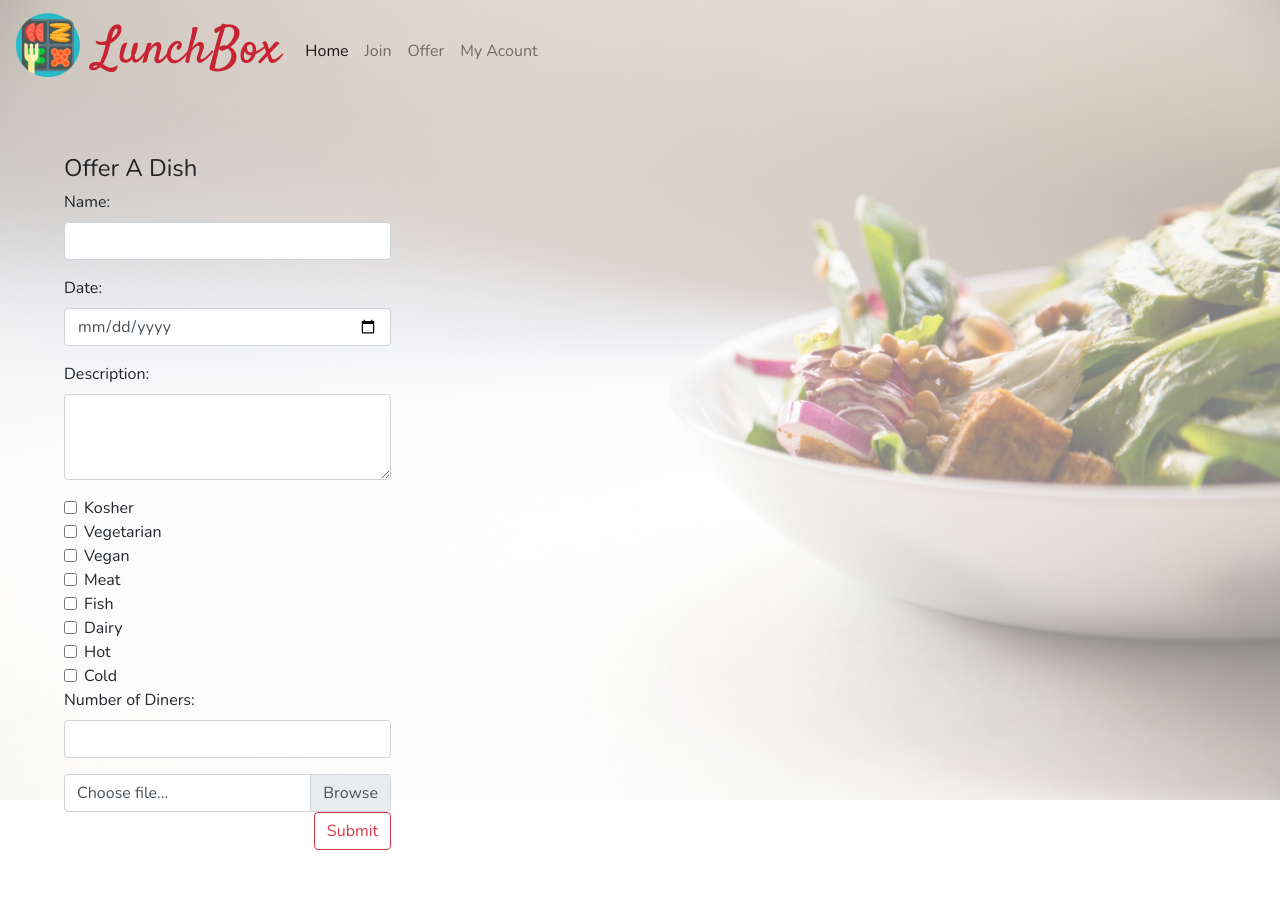
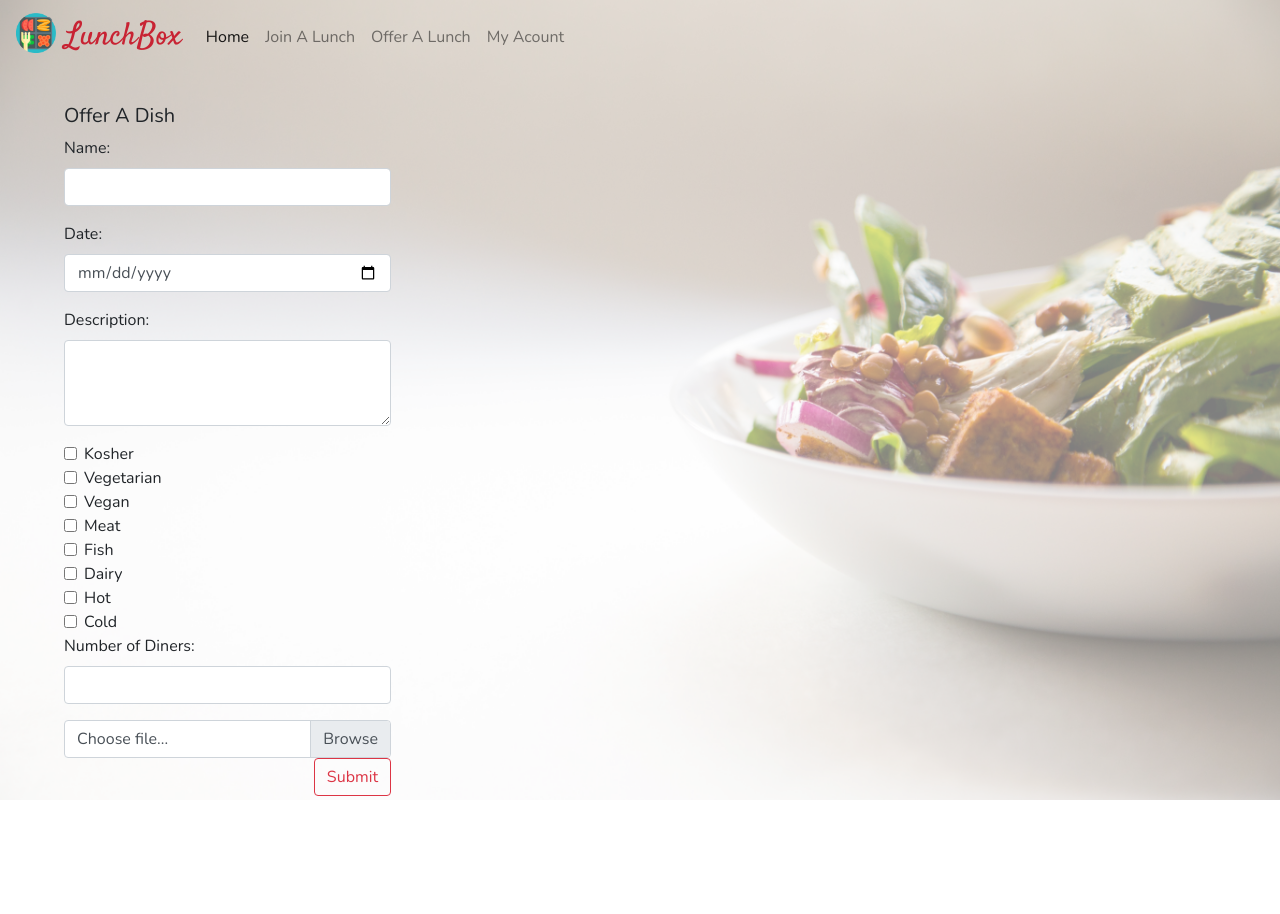
Before and after one commit to natoucs/lunch_box, a Bottle app: page /offer in a window 1280 px wide. After the commit the page ends 800 px from the top, so only its background shows below. Run offline with Bottle, Linux system fonts and the light colour scheme; some libraries are stand-ins or nearby versions.

Commit message:
last commit for today

```diff
--- a/server.py
+++ b/server.py
@@ -153,18 +153,17 @@ def dishes():
             " JOIN tags ON tags.id = meals.id "
             "ORDER BY delivery_date")
         result = c.fetchall()
-        print(result)
         final = []
-
         for dict_ in result:
             dict_['tags'] = [key for key, value in dict_.items() if value == 1]
+            #TO REMOVE:
+            # dict_["image"] = 'https://images.unsplash.com/photo-1473093226795-af9932fe5856?ixlib=rb-1.2.1&ixid=eyJhcHBfaWQiOjEyMDd9&auto=format&fit=crop&w=985&q=80'
         for dict_ in result:
             key_to_remove = ["vegan", "vegetarian", "meat", "fish", "kosher", "cold", "dairy", "hot"]
             for element in key_to_remove:
                 if element in dict_.keys():
                     del dict_[element]
             final.append(dict_)
-        print(final)
     except:
         status = 'ERROR'
         return json.dumps({'status': status})
--- a/static/css/style.css
+++ b/static/css/style.css
@@ -17,7 +17,13 @@ body{
 }
 #content-wrap{
     position: absolute;
-    top:7vw;
+    top: 4.5rem;
+    padding:5%;
+    margin: 0 auto;
+}
+#content-wrap-offer{
+    position: absolute;
+    top: 2.5rem;
     padding:5%;
     margin: 0 auto;
 }
@@ -25,23 +31,32 @@ body{
     background-color: none;
     /* box-shadow: 0px 3px 18px -1px rgba(0,0,0,0.48); */
 }
+/* .top-of-page{
+    background-color: black;
+} */
 #logo img{
-    width:5vw;
-    height:5vw;
+    width: 2.5rem;
+    height: 2.5rem;
 }
 #logo{
     font-family: 'Satisfy', cursive;
-    font-size: 4vw;
+    font-size: 2rem;
     color: #C82333;
 }
 .jumbotron{
     background-color: rgba(0,0,0,0);
 }
+.display-4{
+    font-size: 3.2rem;
+}
+/* .check-wrap{
+    grid-template-rows: auto;
+} */
 .title-wrap{
     display:flex;
+    flex-direction: column;
     justify-content: space-between;
 }
-
 .chef-title{
     color: rgb(143, 143, 143);
 }
--- a/templates/home.html
+++ b/templates/home.html
@@ -52,10 +52,10 @@
                     <a class="nav-link" href="/">Home <span class="sr-only">(current)</span></a>
                 </li>
                 <li class="nav-item">
-                    <a class="nav-link" href="/dishes">Join</a>
+                    <a class="nav-link" href="/dishes">Join A Lunch</a>
                 </li>
                 <li class="nav-item">
-                    <a class="nav-link" href="/offer">Offer</a>
+                    <a class="nav-link" href="/offer">Offer A Lunch</a>
                 </li>
                 <li class="nav-item">
                     <a class="nav-link" href="/myaccount">My Acount</a>
@@ -72,18 +72,13 @@
             <h1 class="display-4">Welcome to LunchBox</h1>
             <p class="lead">The most convenient way to find partners for your lunch</p>
             <hr class="my-4">
-            <p>Login for offering or joinning a meal</p>
         </div>
         <form action="/login" method="POST" id="login">
             <div class="form-group">
                 <label for="userName">User Name:</label>
-                <input type="text" class="form-control" id="userName" name="user_name" >
+                <input type="text" class="form-control" id="userName" name="user_name">
             </div>
-            <div class="left-align">
-                <button type="submit" class="btn btn-outline-danger">Login</button>
-                <div>Didn't signed- up yet?</div>
-            <button class="btn btn-outline-danger">Sign-up</button>
-            </div>
+            <button type="submit" class="btn btn-outline-danger">Login</button>
         </form>
     </div>
     {% endblock %}
--- a/templates/offer.html
+++ b/templates/offer.html
@@ -1,20 +1,21 @@
 {% extends "home.html" %}
 {% block content %}
-<div id="content-wrap">
-    <h4>Offer A Dish</h4>
+<div id="content-wrap-offer">
+    <h5>Offer A Dish</h5>
     <form id="offer">
         <div class="form-group">
             <label for="name">Name:</label>
-            <input type="text" class="form-control" id="name" required/>
+            <input type="text" class="form-control" id="name" required />
         </div>
         <div class="form-group">
             <label for="date">Date:</label>
-            <input type="date" class="form-control" id="date" required/>
+            <input type="date" class="form-control" id="date" required />
         </div>
         <div class="form-group">
             <label for="description">Description:</label>
             <textarea class="form-control" id="description" rows="3"></textarea>
         </div>
+        <div class="check-wrap">
             <div class="form-check">
                 <input class="form-check-input" type="checkbox" value="" id="kosher">
                 <label class="form-check-label" for="kosher"> Kosher </label>
@@ -47,9 +48,11 @@
                 <input class="form-check-input" type="checkbox" value="" id="cold">
                 <label class="form-check-label" for="cold"> Cold </label>
             </div>
+        </div>
+
         <div class="form-group">
             <label for="number">Number of Diners:</label>
-            <input type="number" min="1" max="6" class="form-control" id="number" required/>
+            <input type="number" min="1" max="6" class="form-control" id="number" required />
         </div>
         <div class="custom-file">
             <label class="custom-file-label" for="image">Choose file...</label>
```
Also changed, not shown: static/js/script.js (+8 -0 lines), templates/dishes.html (+4 -4 lines). Lines whose indentation alone changed are shown as unchanged.
